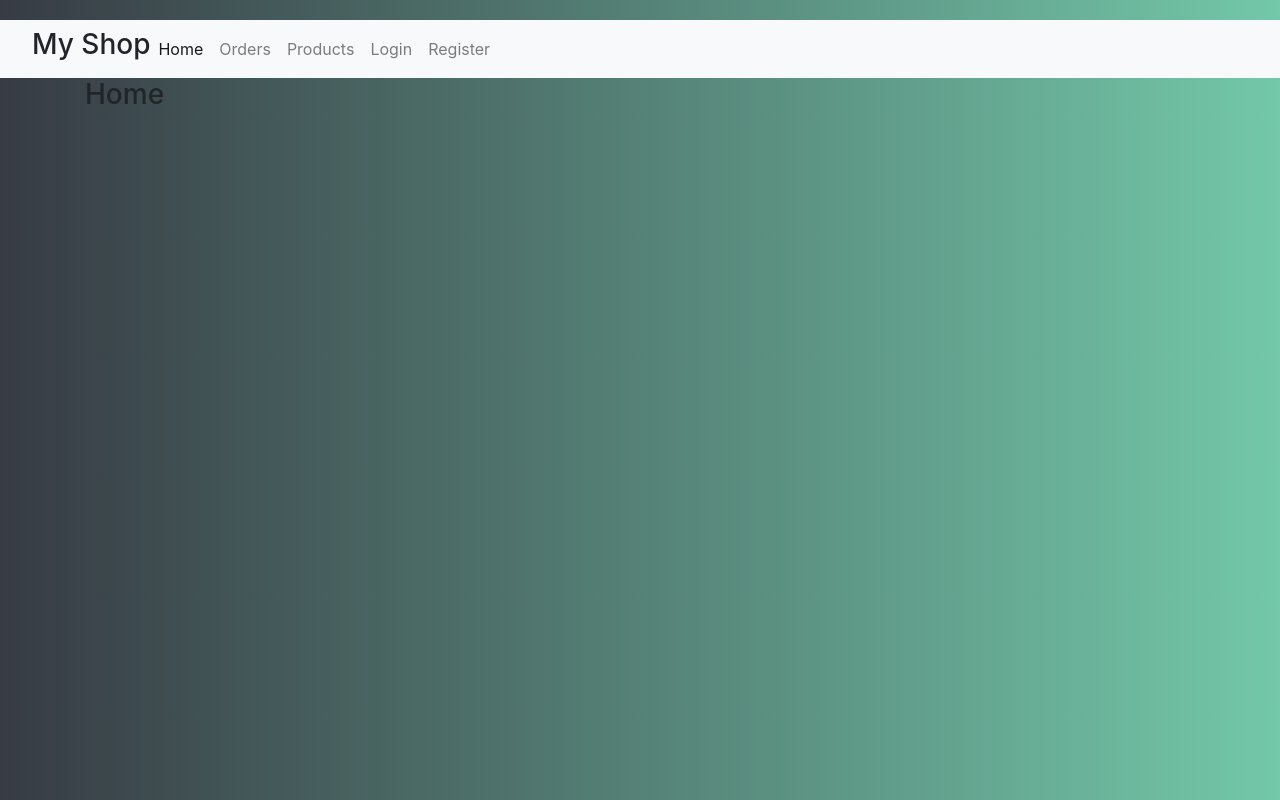
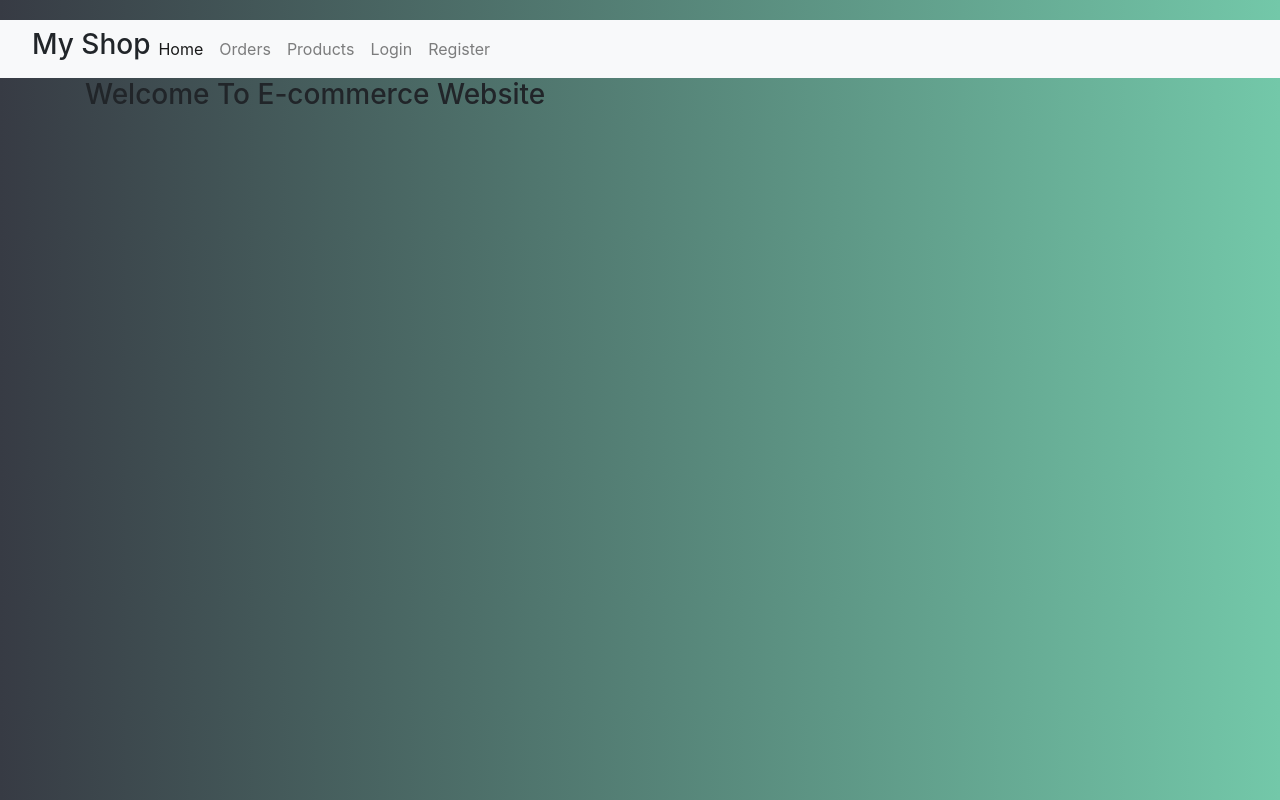
Before and after one commit to Usharamakanth/ecommercefrontend, a React (Create React App) app: page / in a window 1280 px wide. Built offline with nearby package versions, Linux system fonts and the light colour scheme.

Commit message:
changes made in some components

```diff
--- a/src/components/home.jsx
+++ b/src/components/home.jsx
@@ -1,5 +1,5 @@
 import React from "react";
 const Home = () => {
-  return <h3>Home</h3>;
+  return <h3>Welcome To E-commerce Website</h3>;
 };
 export default Home;
--- a/src/components/login.jsx
+++ b/src/components/login.jsx
@@ -1,5 +1,5 @@
 import React from "react";
 const Login = () => {
-  return <h3>Login</h3>;
+  return <h3>Login Page</h3>;
 };
 export default Login;
--- a/src/components/register.jsx
+++ b/src/components/register.jsx
@@ -1,5 +1,5 @@
 import React from "react";
 const Register = () => {
-  return <h3>Register</h3>;
+  return <h3>Registering Page</h3>;
 };
 export default Register;
```
